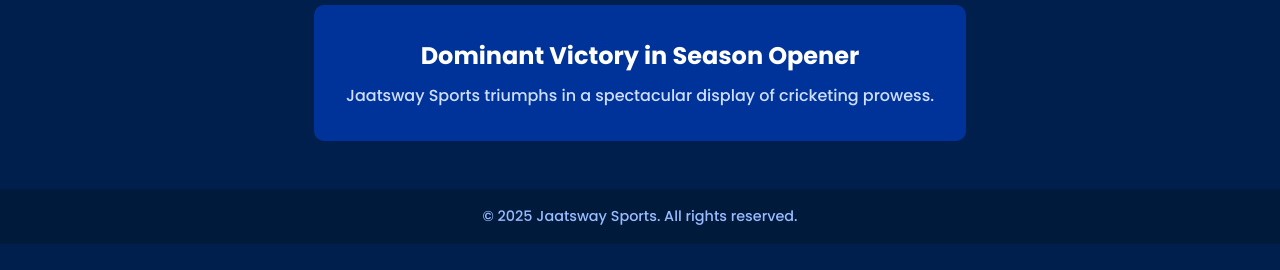
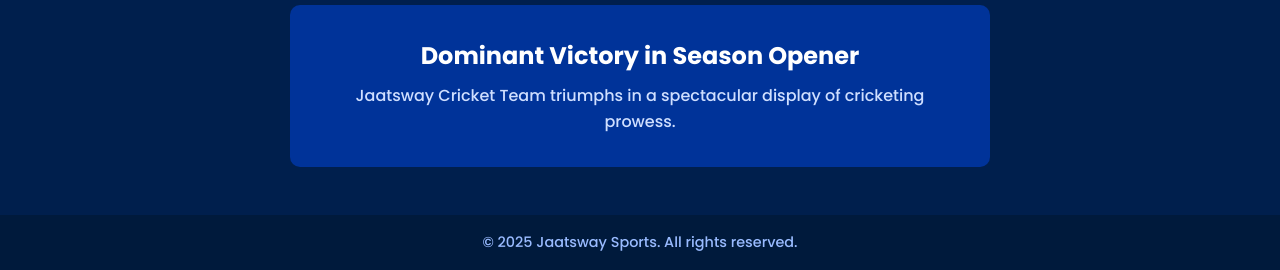
Before and after one commit to SamChoudhary/website, a plain HTML site: page index.html in a window 1280 px wide. Shown: the part 640-910 px from the top of the page. Before the commit the page ends 884 px from the top, so only its background shows below. Drawn offline with Linux system fonts and the light colour scheme.

Commit message:
Update index.html

```diff
--- a/index.html
+++ b/index.html
@@ -157,7 +157,7 @@
     <div class="news">
       <div class="news-article">
         <h3>Dominant Victory in Season Opener</h3>
-        <p>Jaatsway Sports triumphs in a spectacular display of cricketing prowess.</p>
+        <p>Jaatsway Cricket Team triumphs in a spectacular display of cricketing prowess.</p>
       </div>
     </div>
   </section>
```
